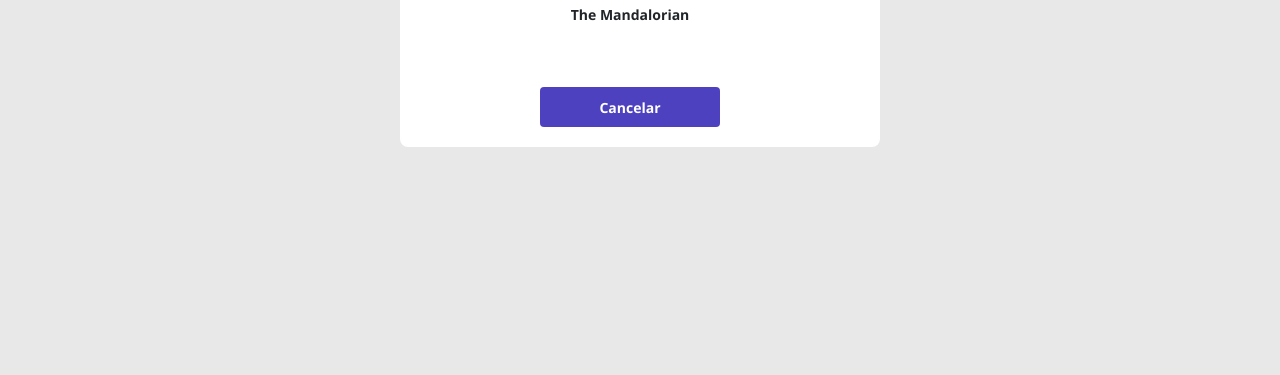
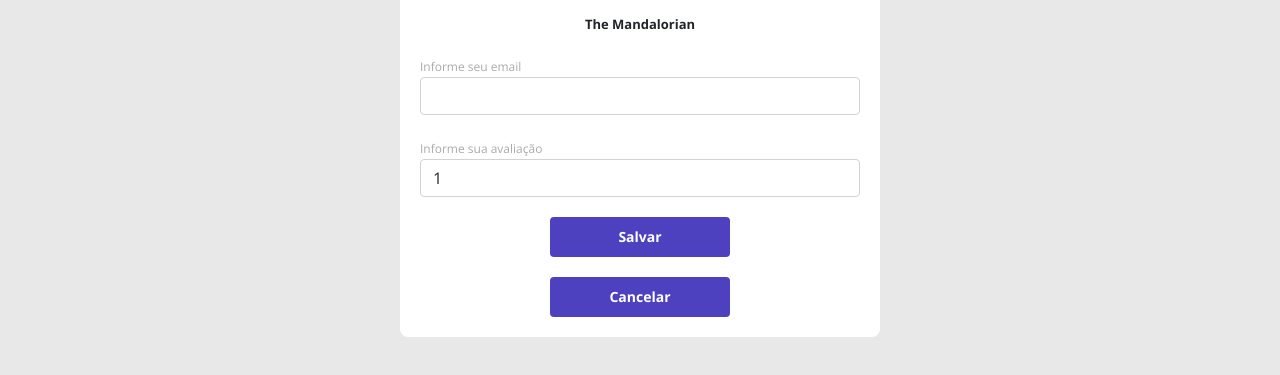
Before and after one commit to LKTanaka/dsmovie, a plain HTML site: page form.html in a window 1280 px wide. Shown: the part 463-838 px from the top of the page. Before the commit the page ends 800 px from the top, so only its background shows below. Drawn offline with nearby package versions, Linux system fonts and the light colour scheme.

Commit message:
Formulário parte 2

```diff
--- a/css/style.css
+++ b/css/style.css
@@ -4,7 +4,8 @@
     --bg-gray:#e8e8e8;
     --color-primary: #4d41c0;
     --white:#ffff;
-    --text-gray: #4a4a4a
+    --text-gray: #4a4a4a;
+    --text-light-gray: #aaa;
 
 }
 *{
@@ -95,9 +96,40 @@ a, a:hover{
     align-items: center;
     justify-content: center;
     border-radius: 4px;
+    border: 0;
 }
 
 .dsmovie-form-container{
     padding:  40px 0;
     max-width: 480px;
 }
+.dsmovie-form-description{
+    background-color: var(--white);
+    padding: 20px;
+    display: flex;
+    flex-direction: column;
+    align-items: center;
+    border-radius: 0 0 8px 8px;
+}
+.dsmovie-form{
+    width: 100%;
+}
+.dsmovie-form-description h3{
+    font-size: 13px;
+    font-weight: 700;
+    margin-bottom: 20px;
+}
+.dsmovie-form-group{
+    margin-bottom: 20px;
+}
+.dsmovie-form-group label{
+    font-size: 12px;
+    color: var(--text-light-gray);
+}
+.dsmovie-form-btn-container{
+    height: 100px;
+    display: flex;
+    flex-direction: column;
+    align-items: center;
+    justify-content: space-between;
+}
--- a/form.html
+++ b/form.html
@@ -29,9 +29,30 @@
                 <div>
                     <div class="dsmovie-card">
                         <img src="https://www.themoviedb.org/t/p/w533_and_h300_bestv2/o7qi2v4uWQ8bZ1tW3KI0Ztn2epk.jpg" alt="The Mandalorian">
-                        <div class="dsmovie-card-description">
+                        <div class="dsmovie-form-description">
                             <h3>The Mandalorian</h3>
-                            <a class="dsmovie-btn" href="index.html">Cancelar</a>
+                            <form class="dsmovie-form">
+                                <div class="form-group dsmovie-form-group">
+                                    <label for="email">Informe seu email</label>
+                                    <input class="form-control" type="email" id="email">
+                                </div>
+                                <div class="form-group dsmovie-form-group">
+                                    <label for="score">Informe sua avaliação</label>
+                                    <select class="form-control" name="score" id="score">
+                                        <option value="1">1</option>
+                                        <option value="2">2</option>
+                                        <option value="3">3</option>
+                                        <option value="4">4</option>
+                                        <option value="5">5</option>
+                                    </select>
+                                </div>
+                                <div class="dsmovie-form-btn-container">
+                                    <button class="dsmovie-btn" type="submit">Salvar</button>
+                                    <a class="dsmovie-btn" href="index.html">Cancelar</a>
+                                </div>
+                            </form>
+
+
                         </div>
                     </div>
                 </div>
```
